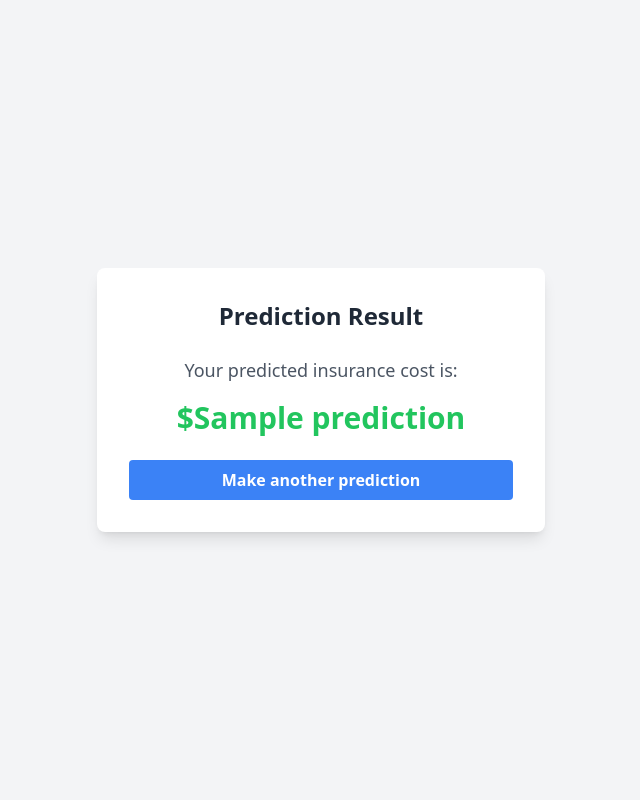
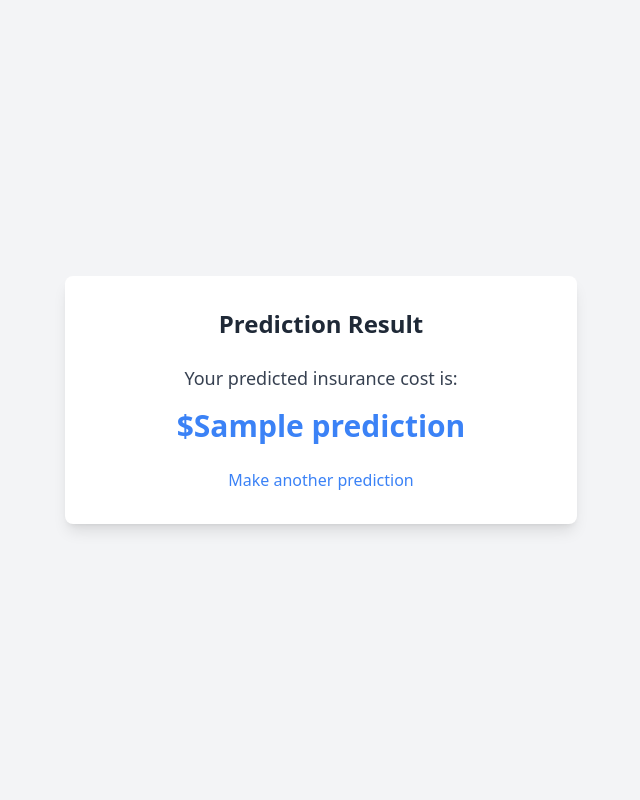
Before and after one commit to jparep/insurance-risk-prediction, a Flask app: template app/templates/result.html in a window 1280 px wide. Shown: the whole page, without its empty margins (319-959 px from the left). Run offline with Flask 3, Linux system fonts and the light colour scheme; the template is opened without the code that fills it: most values are stand-ins (such as "Sample title", 1, 10 or a date in 2020); parts of the project's set-up code (start-up, migrations or seed data) failed here and were passed over; some libraries are stand-ins or nearby versions.

Commit message:
Result page updated

```diff
--- a/app/templates/index.html
+++ b/app/templates/index.html
@@ -33,14 +33,14 @@
             <!-- BMI -->
             <div>
                 <label for="bmi" class="block text-gray-700 font-medium text-base">BMI: (Enter Body Mass Index score)</label>
-                <input type="number" name="bmi" id="bmi" step="0.1" required placeholder="BMI"
+                <input type="number" name="bmi" id="bmi" step="0.1" required placeholder="BMI score"
                     class="mt-2 block w-1/3 h-8 border border-gray-300 rounded-lg shadow-sm focus:ring-blue-500 focus:border-blue-500 bg-gray-50">
             </div>
 
             <!-- Number of Children -->
             <div>
                 <label for="children" class="block text-gray-700 font-medium text-base">Number of Children:</label>
-                <input type="number" name="children" id="children" required placeholder="# Children"
+                <input type="number" name="children" id="children" required placeholder="# of Children"
                     class="mt-2 block w-1/3 h-8 border border-gray-300 rounded-lg shadow-sm focus:ring-blue-500 focus:border-blue-500 bg-gray-50">
             </div>
 
--- a/app/templates/result.html
+++ b/app/templates/result.html
@@ -4,17 +4,15 @@
     <meta charset="UTF-8">
     <meta name="viewport" content="width=device-width, initial-scale=1.0">
     <title>Prediction Result</title>
-    <!-- Link Tailwind CSS CDN -->
+    <!-- Include Tailwind CSS CDN -->
     <script src="https://cdn.tailwindcss.com"></script>
 </head>
-<body class="bg-gray-100 flex flex-col items-center justify-center min-h-screen">
-    <div class="bg-white shadow-lg rounded-lg p-8 max-w-md w-full">
+<body class="bg-gray-100 flex items-center justify-center min-h-screen">
+    <div class="bg-white shadow-lg rounded-lg p-8 max-w-lg w-full">
         <h1 class="text-2xl font-bold text-gray-800 text-center mb-6">Prediction Result</h1>
-        <p class="text-lg text-gray-600 text-center mb-4">Your predicted insurance cost is:</p>
-        <p class="text-3xl font-extrabold text-green-500 text-center mb-6">${{ prediction }}</p>
-        <a href="/" class="block text-center bg-blue-500 hover:bg-blue-600 text-white font-semibold py-2 px-4 rounded transition duration-200">
-            Make another prediction
-        </a>
+        <p class="text-lg text-gray-700 text-center mb-4">Your predicted insurance cost is:</p>
+        <p class="text-3xl font-bold text-blue-500 text-center">${{ prediction }}</p>
+        <a href="/" class="block text-center text-blue-500 hover:underline mt-6">Make another prediction</a>
     </div>
 </body>
 </html>
```
